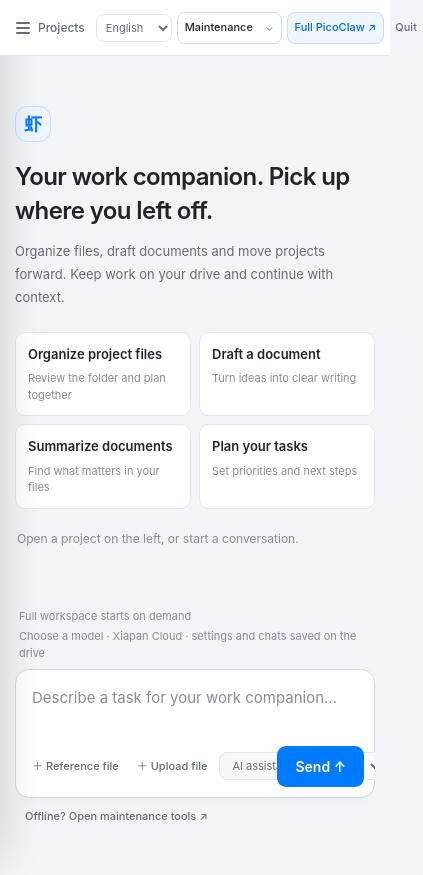
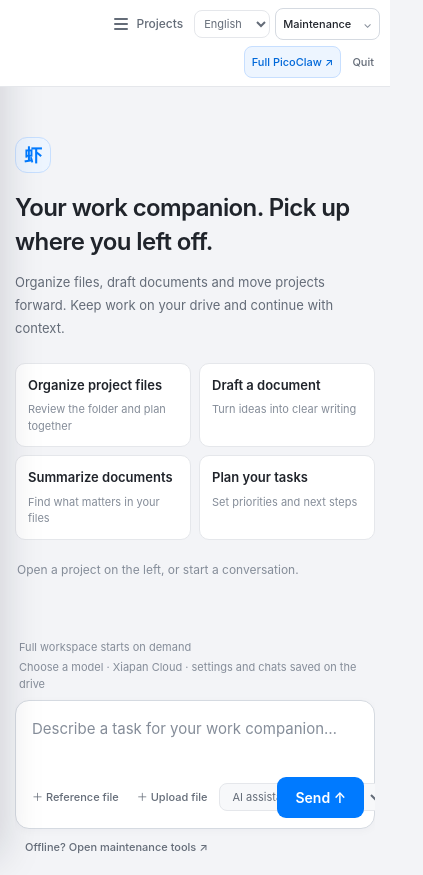
Before and after one commit to dongsheng123132/xiapan-usb, a plain HTML site: page web/index.html in a window 390 px wide. Shown: the whole page, 423 px wide, since content can reach past the window. Before the commit the page ends 844 px from the top, so only its background shows below. Drawn offline with Linux system fonts and the light colour scheme; no server answers.

Commit message:
fix(ui): 窄屏英文顶栏横向溢出
780px 断点下顶栏改为可换行 + height:auto，避免英文标签（Maintenance tools / Full PicoClaw / Exit）在 390px 横向撑破

```diff
--- a/web/style.css
+++ b/web/style.css
@@ -537,8 +537,8 @@ body.sidebar-collapsed .workspace-heading,body.sidebar-collapsed .session-list,b
 @media(max-width:780px){
  .sidebar{width:min(300px,86vw);padding:18px 12px;z-index:20}
  body.sidebar-collapsed .workspace-heading{display:flex}body.sidebar-collapsed .session-list{display:block}body.sidebar-collapsed .foot-settings{display:flex}
- .topbar{height:56px;min-height:56px;padding:8px 10px;position:relative;z-index:21}
- .top-actions{gap:5px;justify-content:space-between}
+ .topbar{height:auto;min-height:56px;padding:8px 10px;position:relative;z-index:21;flex-wrap:wrap;row-gap:6px}
+ .top-actions{gap:5px;justify-content:flex-end;flex-wrap:wrap;row-gap:6px}
  #history-open{display:inline-flex;font-size:12px;padding:6px}
  #language-select{max-width:82px;font-size:11px;padding:5px}
  #pico-open{font-size:11px;padding:5px 7px}
```
